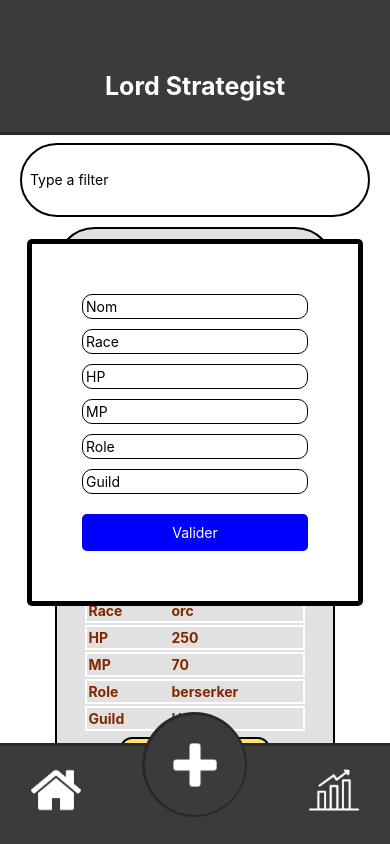
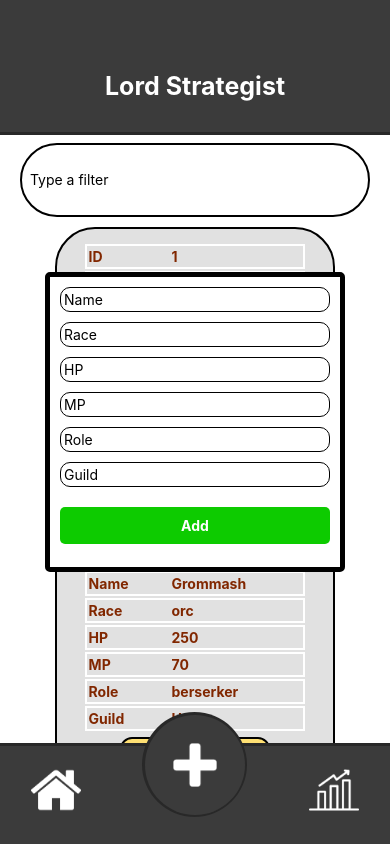
Before and after one commit to Alex28345/LordStrategist, a React Native app: screen / in a window 390 px wide. Both pictures are taken after a click on the element 194 px from the left and 764 px from the top of the page. Shown: the top 844 px of the page. Built offline with nearby package versions, Linux system fonts and the light colour scheme.

Commit message:
cook css

```diff
--- a/App/CardModal.js
+++ b/App/CardModal.js
@@ -2,6 +2,7 @@ import {Modal, Text, TextInput, TouchableOpacity, View} from "react-native";
 import {useEffect, useState} from "react";
 import {addOrUpdatePlayer} from "./PlayerSlice";
 import {useDispatch, useSelector} from "react-redux";
+import styles from './styles';
 
 const CardModal = ({ modalVisible, setModalVisible, id = null}) => {
     const [actualId, setActualId] = useState(id);
@@ -54,10 +55,10 @@ const CardModal = ({ modalVisible, setModalVisible, id = null}) => {
                     activeOpacity={1}
                     onPress={(e) => e.stopPropagation()}
                 >
-                <View style={{ backgroundColor: 'white', padding: 50, borderRadius: 5, borderWidth: 5}}>
+                <View style={styles.cardModal}>
                     <TextInput
                         style={{ borderWidth: 1, borderRadius: 10, marginBottom: 10, padding: 3}}
-                        placeholder="Nom"
+                        placeholder="Name"
                         value={name}
                         onChangeText={setName}
                     />
@@ -95,9 +96,9 @@ const CardModal = ({ modalVisible, setModalVisible, id = null}) => {
                     />
                     <TouchableOpacity
                         onPress={validateAction}
-                        style={{ backgroundColor: 'blue', padding: 10, alignItems: 'center', borderRadius: 5, marginTop: 10 }}
+                        style={{ backgroundColor: 'rgb(13,203,0)', padding: 10, alignItems: 'center', borderRadius: 5, marginTop: 10 }}
                     >
-                        <Text style={{ color: 'white' }}>Valider</Text>
+                        <Text style={{ color: 'white', fontWeight: "bold"}}>Add</Text>
                     </TouchableOpacity>
                 </View>
                 </TouchableOpacity>
--- a/App/styles.js
+++ b/App/styles.js
@@ -25,6 +25,8 @@ const styles = StyleSheet.create({
         width: 50,
         height: 50
     },
+
+    // FOOTER
     footer: {
         width: '100%',
         height: "12%",
@@ -68,6 +70,19 @@ const styles = StyleSheet.create({
         height: 50,
         borderRadius: 50,
     },
+
+    //CardModal
+
+    cardModal: {
+        backgroundColor: 'white',
+        width: 300,
+        height: 300,
+        padding: 10,
+        borderRadius: 5,
+        borderWidth: 5
+    },
+
+    // Accueil
 
     container: {
         display: "flex",
```
